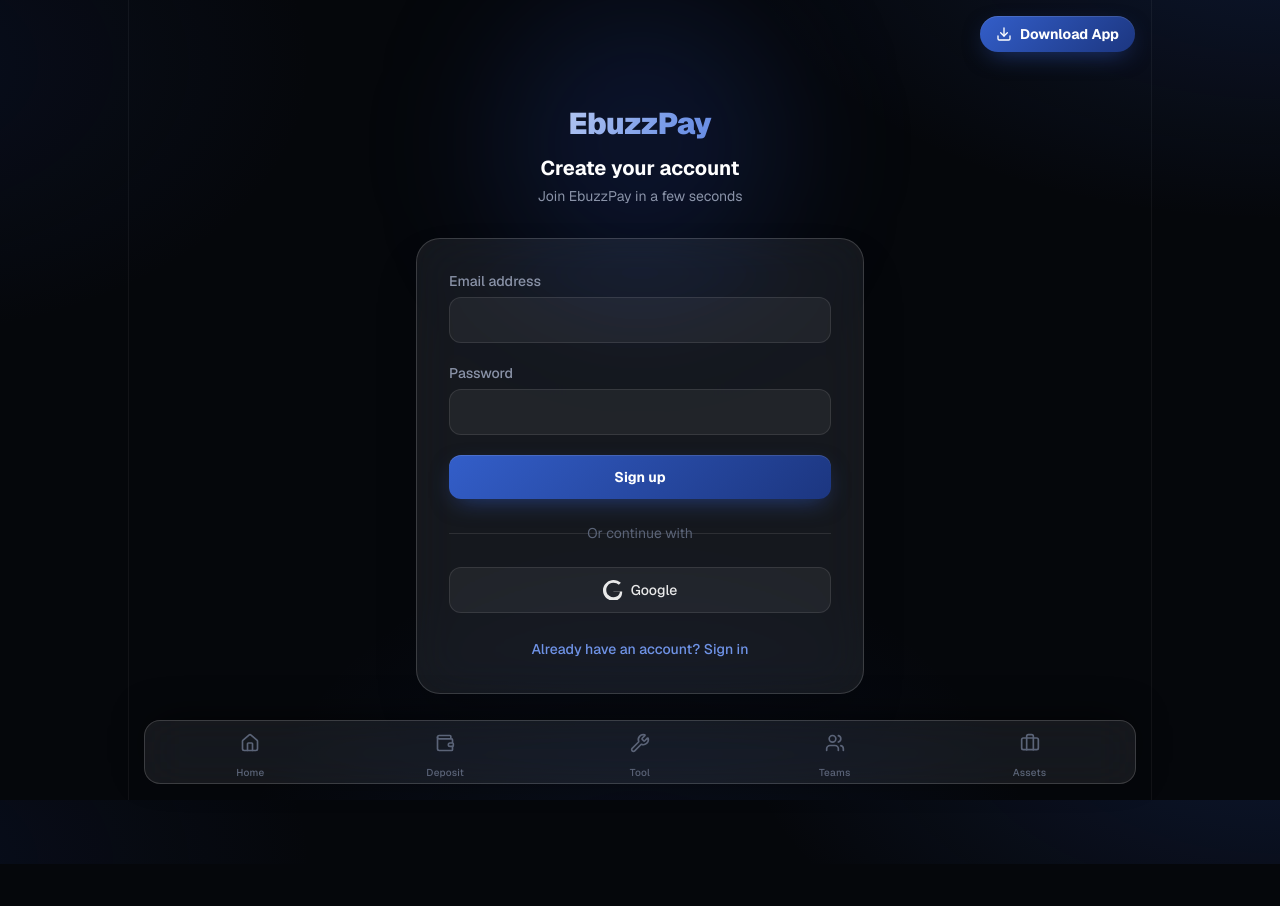
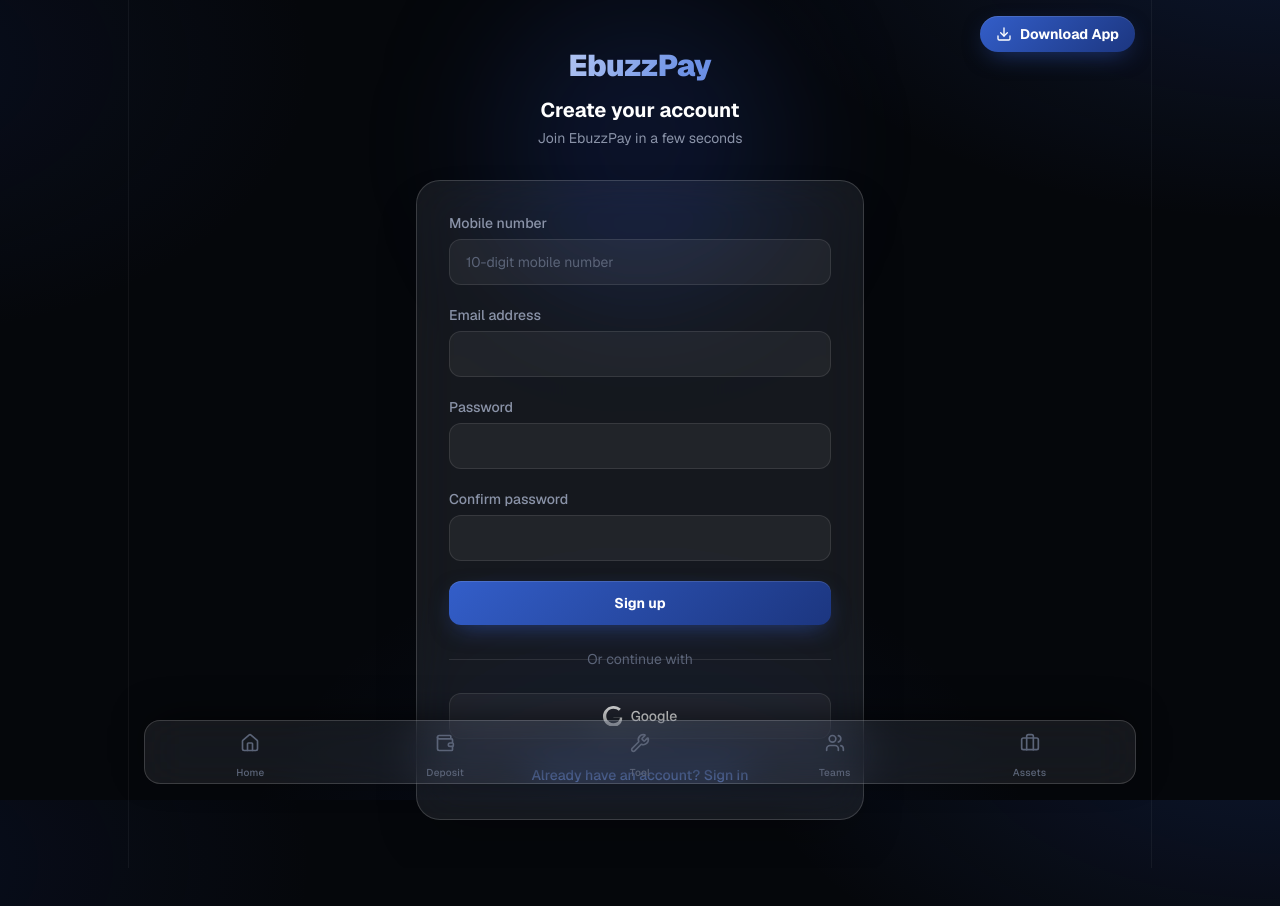
Before and after one commit to irfaanbhai/ebuzzpay, a Next.js app: page /register in a window 1280 px wide. Shown: the top 906 px of the page. Before the commit the page ends 864 px from the top, so only its background shows below. Built offline with nearby package versions, Linux system fonts and the light colour scheme; no server answers; the database is empty.

Commit message:
auth system updated

```diff
--- a/src/app/login/actions.js
+++ b/src/app/login/actions.js
@@ -29,13 +29,24 @@
 
     const email = formData.get('email')
     const password = formData.get('password')
+    const confirmPassword = formData.get('confirm_password')
+    const phone = formData.get('phone')
     const referrer_code = formData.get('referrer_code')
+
+    if (!phone || !/^\d{10}$/.test(phone)) {
+        return { error: 'Please enter a valid 10-digit mobile number' }
+    }
+
+    if (password !== confirmPassword) {
+        return { error: 'Passwords do not match' }
+    }
 
     const { error } = await supabase.auth.signUp({
         email,
         password,
         options: {
             data: {
+                phone,
                 referrer_code: referrer_code || null
             }
         }
--- a/src/app/login/page.js
+++ b/src/app/login/page.js
@@ -117,6 +117,26 @@
 
                 <div className="glass-strong rounded-3xl px-6 py-8 shadow-2xl sm:px-8">
                     <form className="space-y-5" onSubmit={handleSubmit}>
+                        {!isLogin && (
+                            <div>
+                                <label htmlFor="phone" className="mb-1.5 block text-sm font-medium text-[var(--text-muted)]">
+                                    Mobile number
+                                </label>
+                                <input
+                                    id="phone"
+                                    name="phone"
+                                    type="tel"
+                                    inputMode="numeric"
+                                    autoComplete="tel"
+                                    pattern="\d{10}"
+                                    maxLength={10}
+                                    placeholder="10-digit mobile number"
+                                    required
+                                    className="block w-full rounded-xl border border-white/10 bg-white/5 px-4 py-3 text-sm text-white placeholder-[var(--text-dim)] transition-all focus:border-navy-400 focus:outline-none focus:ring-2 focus:ring-navy-500/30"
+                                />
+                            </div>
+                        )}
+
                         <div>
                             <label htmlFor="email" className="mb-1.5 block text-sm font-medium text-[var(--text-muted)]">
                                 Email address
@@ -139,11 +159,27 @@
                                 id="password"
                                 name="password"
                                 type="password"
-                                autoComplete="current-password"
+                                autoComplete={isLogin ? 'current-password' : 'new-password'}
                                 required
                                 className="block w-full rounded-xl border border-white/10 bg-white/5 px-4 py-3 text-sm text-white placeholder-[var(--text-dim)] transition-all focus:border-navy-400 focus:outline-none focus:ring-2 focus:ring-navy-500/30"
                             />
                         </div>
+
+                        {!isLogin && (
+                            <div>
+                                <label htmlFor="confirm_password" className="mb-1.5 block text-sm font-medium text-[var(--text-muted)]">
+                                    Confirm password
+                                </label>
+                                <input
+                                    id="confirm_password"
+                                    name="confirm_password"
+                                    type="password"
+                                    autoComplete="new-password"
+                                    required
+                                    className="block w-full rounded-xl border border-white/10 bg-white/5 px-4 py-3 text-sm text-white placeholder-[var(--text-dim)] transition-all focus:border-navy-400 focus:outline-none focus:ring-2 focus:ring-navy-500/30"
+                                />
+                            </div>
+                        )}
 
                         {error && (
                             <div className="rounded-xl border border-red-500/30 bg-red-500/10 px-3 py-2 text-center text-sm text-red-300">{error}</div>
```
Also changed, not shown: 1 other file (tests, documents, lock files or other folders).
